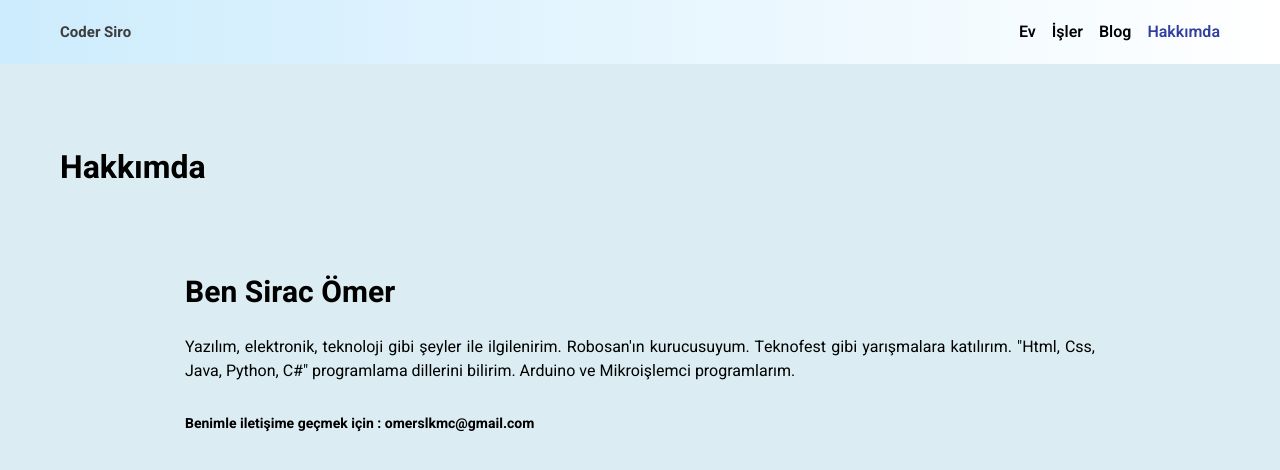
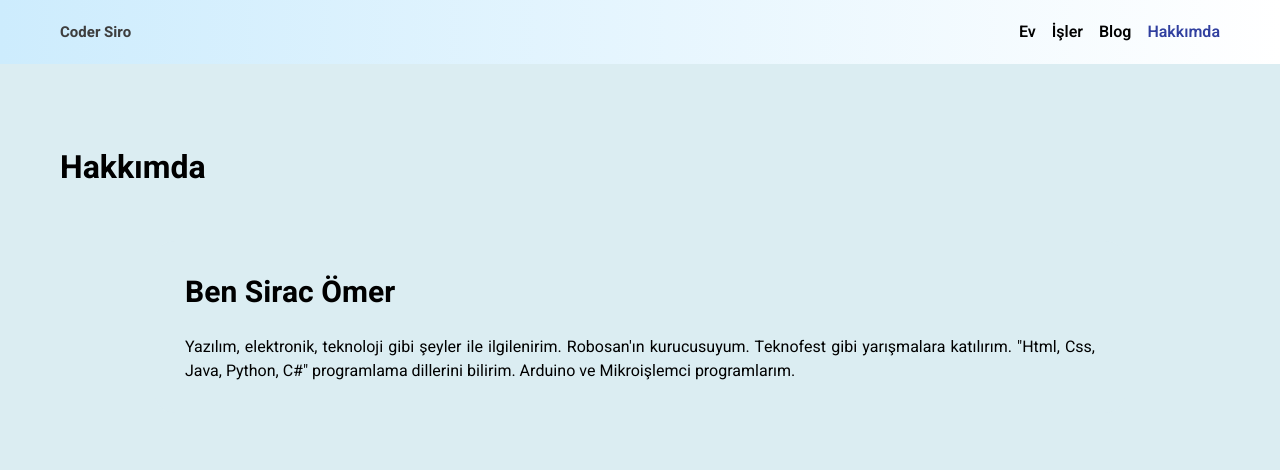
Before and after one commit to SiracCGA/codersiro, a plain HTML site: page about.html in a window 1280 px wide. Drawn offline with nearby package versions, Linux system fonts and the light colour scheme.

Commit message:
modified:   about.html

```diff
--- a/about.html
+++ b/about.html
@@ -34,7 +34,6 @@
                 <p>Yazılım, elektronik, teknoloji gibi şeyler ile ilgilenirim. Robosan'ın kurucusuyum. Teknofest gibi yarışmalara katılırım.
                     "Html, Css, Java, Python, C#" programlama dillerini bilirim. Arduino ve Mikroişlemci programlarım.
                 </p>
-                <p class="email">Benimle iletişime geçmek için : omerslkmc@gmail.com</p>
             </div>
         </div>
     </div>
```
